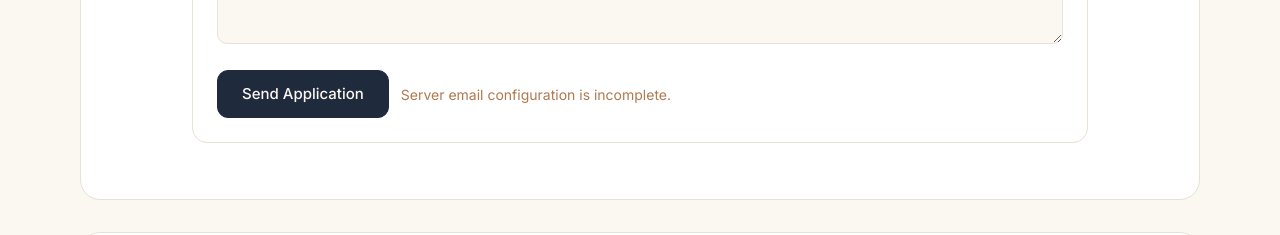
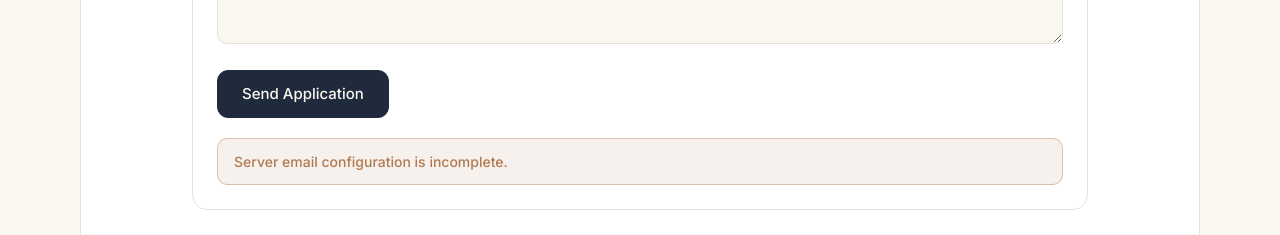
Before and after one commit to VinPOPFrance/James, a Next.js app: page /pelvic-engine-reset in a window 1280 px wide. Both pictures are taken after typing "Sample", "name@example.com", "Sample", "Sample", "Sample" into the empty fields and a click on the button "Send Application". Shown: the part 4477-4712 px from the top of the page. Built offline with nearby package versions, Linux system fonts and the light colour scheme; no server answers.

Commit message:
Update success message and enhance error handling in WorkshopApplicationForm

```diff
--- a/src/components/sections/WorkshopApplicationForm.tsx
+++ b/src/components/sections/WorkshopApplicationForm.tsx
@@ -43,7 +43,7 @@ export function WorkshopApplicationForm() {
       }
 
       setStatus("success");
-      setMessage("Application sent successfully. You will receive a reply by email.");
+      setMessage("Application sent successfully.");
       form.reset();
     } catch {
       setStatus("error");
@@ -130,13 +130,23 @@ export function WorkshopApplicationForm() {
         >
           {status === "loading" ? "Sending..." : "Send Application"}
         </button>
+      </div>
 
-        {message ? (
-          <p className={`text-[14px] ${status === "success" ? "text-sage" : "text-copper"}`}>
-            {message}
+      {status === "success" ? (
+        <div className="rounded-[10px] border border-sage/40 bg-sage/10 px-4 py-3">
+          <p className="text-[14.5px] font-semibold text-navy">{message}</p>
+          <p className="mt-1 text-[14px] leading-relaxed text-inkSoft">
+            Thank you. I received your answers and will review them personally.
+            You should also receive a confirmation email shortly.
           </p>
-        ) : null}
-      </div>
+        </div>
+      ) : null}
+
+      {status === "error" && message ? (
+        <div className="rounded-[10px] border border-copper/40 bg-copper/10 px-4 py-3">
+          <p className="text-[14px] font-medium text-copper">{message}</p>
+        </div>
+      ) : null}
     </form>
   );
 }
```
